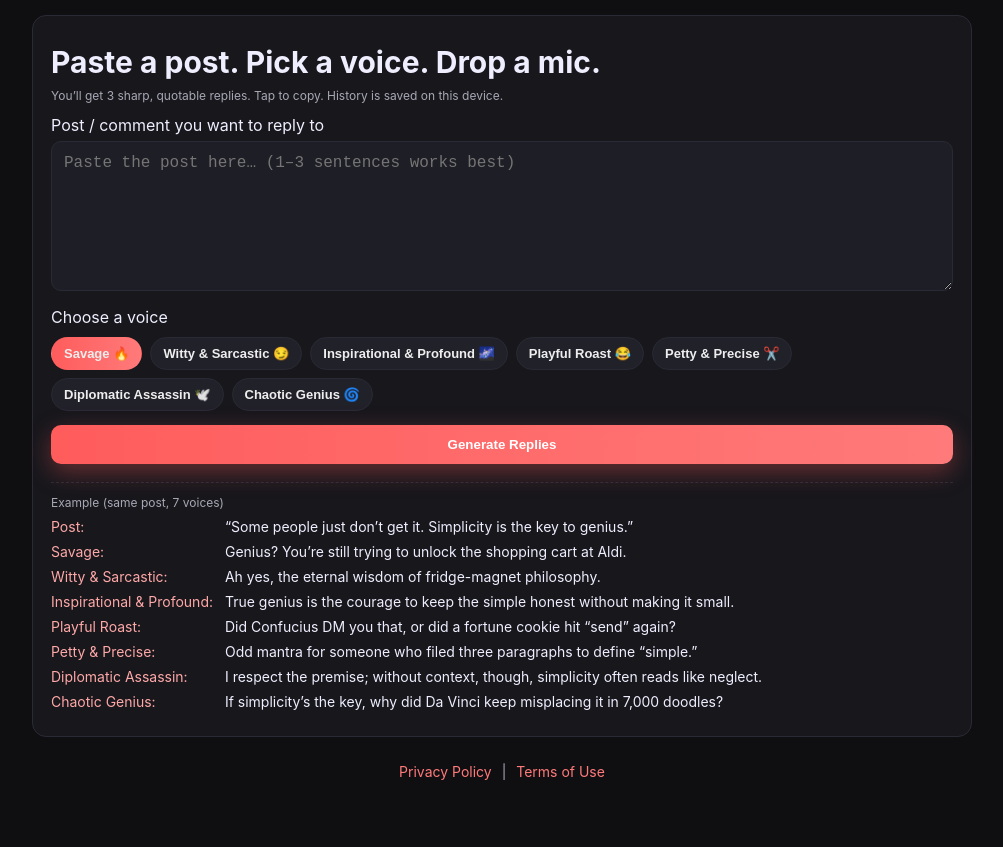
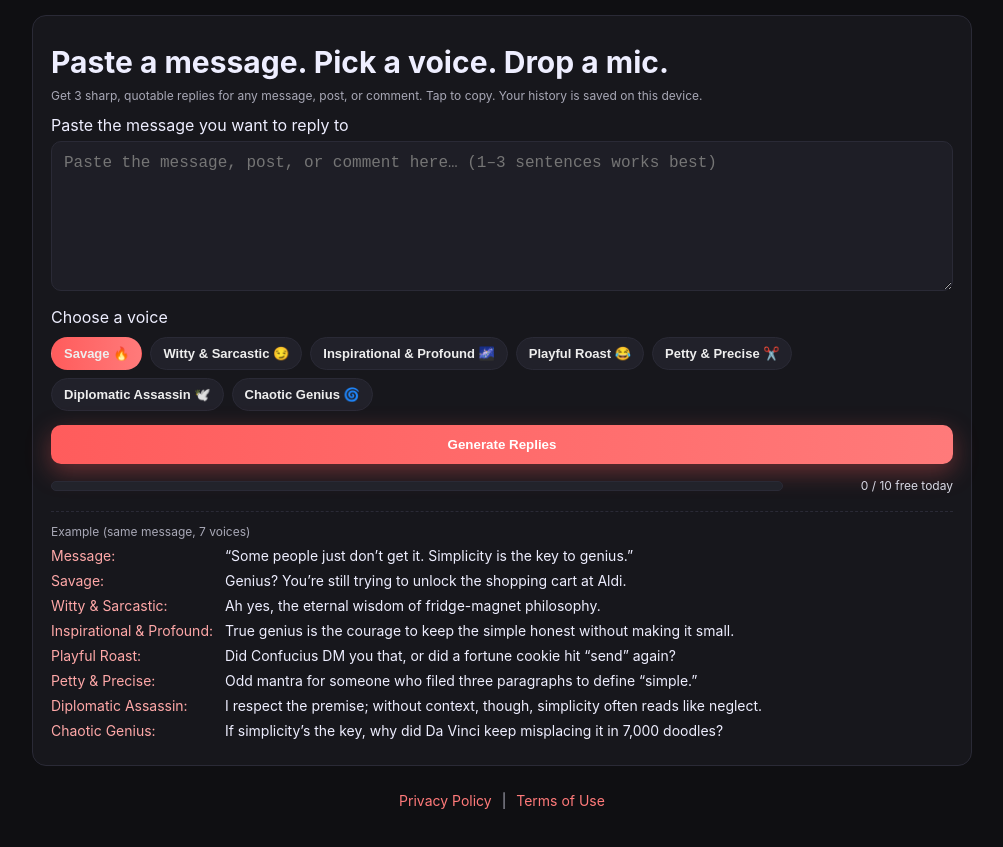
Before and after one commit to finalsayapp-byte/Finalsay.ai, a plain HTML site: page index.html in a window 1280 px wide. Shown: the part 65-912 px from the top of the page, without its empty margins (138-1141 px from the left). Before the commit the page ends 885 px from the top, so only its background shows below. Drawn offline with Linux system fonts and the light colour scheme.

Commit message:
Update index.html

```diff
--- a/index.html
+++ b/index.html
@@ -34,6 +34,10 @@
   .examples{margin-top:18px; border-top:1px dashed var(--line); padding-top:12px}
   .exline{margin:8px 0; font-size:14px}
   .exlabel{display:inline-block; min-width:170px; color:#ffa8a8}
+  .meter{margin-top:14px; display:flex; align-items:center; gap:10px}
+  .bar{flex:1; height:10px; background:#22232b; border:1px solid var(--line); border-radius:999px; overflow:hidden}
+  .fill{height:100%; width:0%; background:linear-gradient(90deg,var(--accent),var(--accent2))}
+  .count{font-size:12px; color:#d8d8e4; min-width:160px; text-align:right}
   footer{margin:26px 0 20px; text-align:center; color:var(--muted); font-size:14px}
   footer a{color:#ff7a7a; text-decoration:none; margin:0 6px}
   footer a:hover{text-decoration:underline}
@@ -62,11 +66,11 @@
     </header>
 
     <div class="container">
-      <h1>Paste a post. Pick a voice. Drop a mic.</h1>
-      <div class="hint">You’ll get 3 sharp, quotable replies. Tap to copy. History is saved on this device.</div>
+      <h1>Paste a message. Pick a voice. Drop a mic.</h1>
+      <div class="hint">Get 3 sharp, quotable replies for any message, post, or comment. Tap to copy. Your history is saved on this device.</div>
 
-      <label for="text">Post / comment you want to reply to</label>
-      <textarea id="text" placeholder="Paste the post here… (1–3 sentences works best)"></textarea>
+      <label for="text">Paste the message you want to reply to</label>
+      <textarea id="text" placeholder="Paste the message, post, or comment here… (1–3 sentences works best)"></textarea>
 
       <label>Choose a voice</label>
       <div class="tones" id="tones">
@@ -86,10 +90,16 @@
 
       <div id="output"></div>
 
+      <!-- Usage meter -->
+      <div class="meter" aria-live="polite">
+        <div class="bar"><div id="fill" class="fill"></div></div>
+        <div id="counter" class="count">0 / 10 free today</div>
+      </div>
+
       <!-- Example tone outputs -->
       <div class="examples" id="examples">
-        <div class="hint">Example (same post, 7 voices)</div>
-        <div class="exline"><span class="exlabel">Post:</span> “Some people just don’t get it. Simplicity is the key to genius.”</div>
+        <div class="hint">Example (same message, 7 voices)</div>
+        <div class="exline"><span class="exlabel">Message:</span> “Some people just don’t get it. Simplicity is the key to genius.”</div>
         <div class="exline"><span class="exlabel">Savage:</span> Genius? You’re still trying to unlock the shopping cart at Aldi.</div>
         <div class="exline"><span class="exlabel">Witty & Sarcastic:</span> Ah yes, the eternal wisdom of fridge-magnet philosophy.</div>
         <div class="exline"><span class="exlabel">Inspirational & Profound:</span> True genius is the courage to keep the simple honest without making it small.</div>
@@ -107,7 +117,7 @@
   </div>
 
 <script>
-  // Tone pills
+  // ---- Tone pills ----
   let tone = "Savage";
   document.getElementById('tones').addEventListener('click', (e)=>{
     if(!e.target.classList.contains('tone')) return;
@@ -116,7 +126,23 @@
     tone = e.target.dataset.tone;
   });
 
-  // Helpers
+  // ---- Usage meter (local only, resets at midnight) ----
+  const DAILY_LIMIT = 10; // visible only; not enforced yet
+  function todayKey(){
+    const d = new Date(); // local time
+    return `fs_uses_${d.getFullYear()}-${String(d.getMonth()+1).padStart(2,'0')}-${String(d.getDate()).padStart(2,'0')}`;
+  }
+  function getCount(){ return Number(localStorage.getItem(todayKey())||0); }
+  function bumpCount(){ const k=todayKey(); const v=getCount()+1; localStorage.setItem(k, String(v)); refreshMeter(); }
+  function refreshMeter(){
+    const used = getCount();
+    const pct = Math.min(100, Math.round((used/DAILY_LIMIT)*100));
+    document.getElementById('fill').style.width = pct + '%';
+    document.getElementById('counter').textContent = `${used} / ${DAILY_LIMIT} free today`;
+  }
+  refreshMeter();
+
+  // ---- Helpers ----
   const stripOuterQuotes = s => s.replace(/^["“”'`]+|["“”'`]+$/g,'');
   const cleanLine = s => stripOuterQuotes(s.replace(/^\s*\d+\.\s*/, '').trim());
   const saveHistory = (input, items, toneSel) => {
@@ -126,14 +152,14 @@
     localStorage.setItem('fs_history', JSON.stringify(list.slice(0,20)));
   };
 
-  // Generate
+  // ---- Generate ----
   const btn = document.getElementById('generate');
   const out = document.getElementById('output');
   const statusEl = document.getElementById('status');
 
   btn.addEventListener('click', async ()=>{
     const text = document.getElementById('text').value.trim();
-    if(!text) return alert('Paste a post first.');
+    if(!text) return alert('Paste a message first.');
 
     btn.disabled = true; btn.textContent = 'Thinking…';
     statusEl.textContent = 'Drafting comebacks…';
@@ -161,8 +187,9 @@
             div.classList.add('copied'); setTimeout(()=>div.classList.remove('copied'), 700);
           });
         });
-        // Save to local history
+        // Save history + increment visible meter
         saveHistory(text, items, tone);
+        bumpCount();
       }
       statusEl.textContent = '';
     } catch (e) {
```
